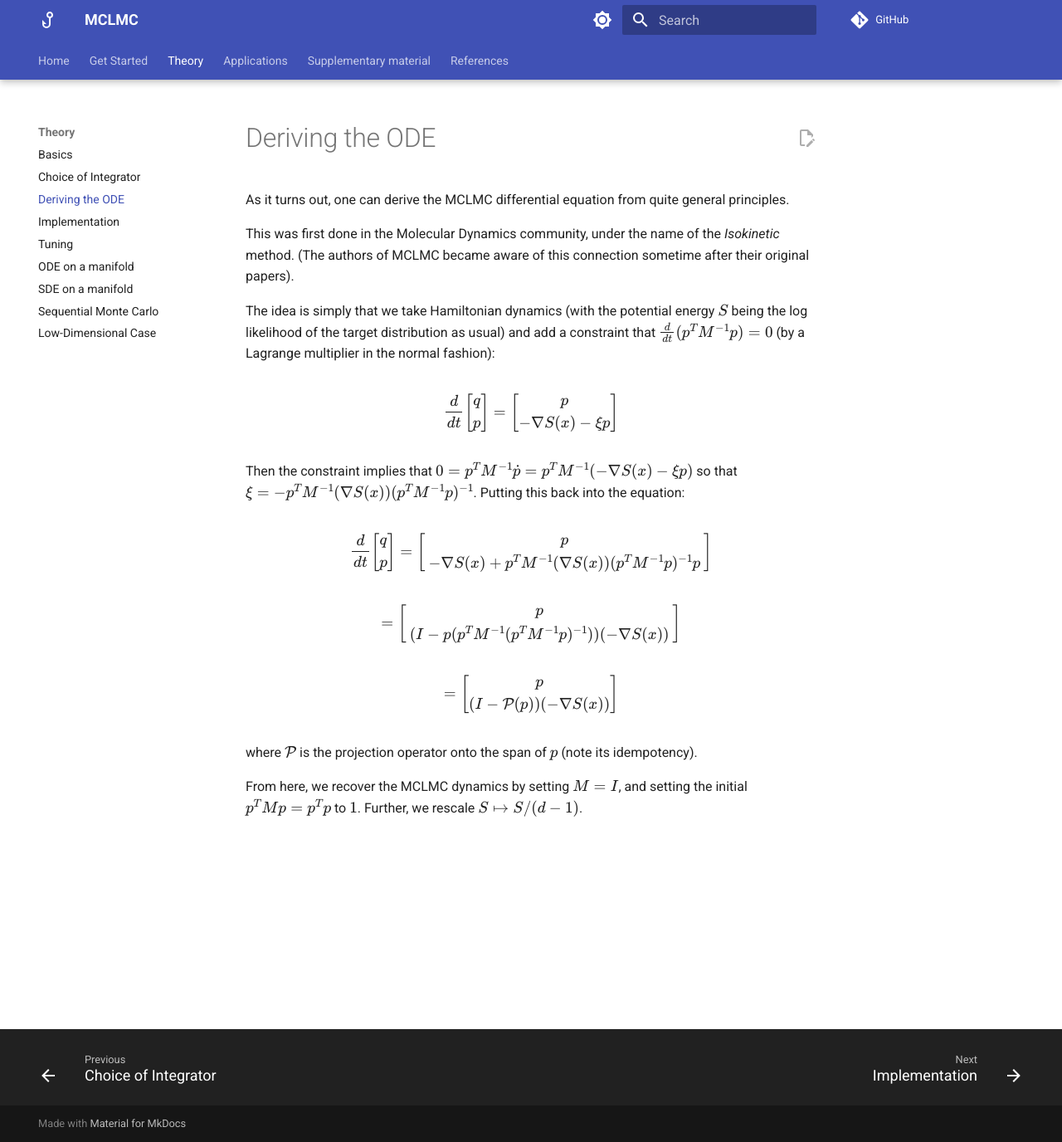
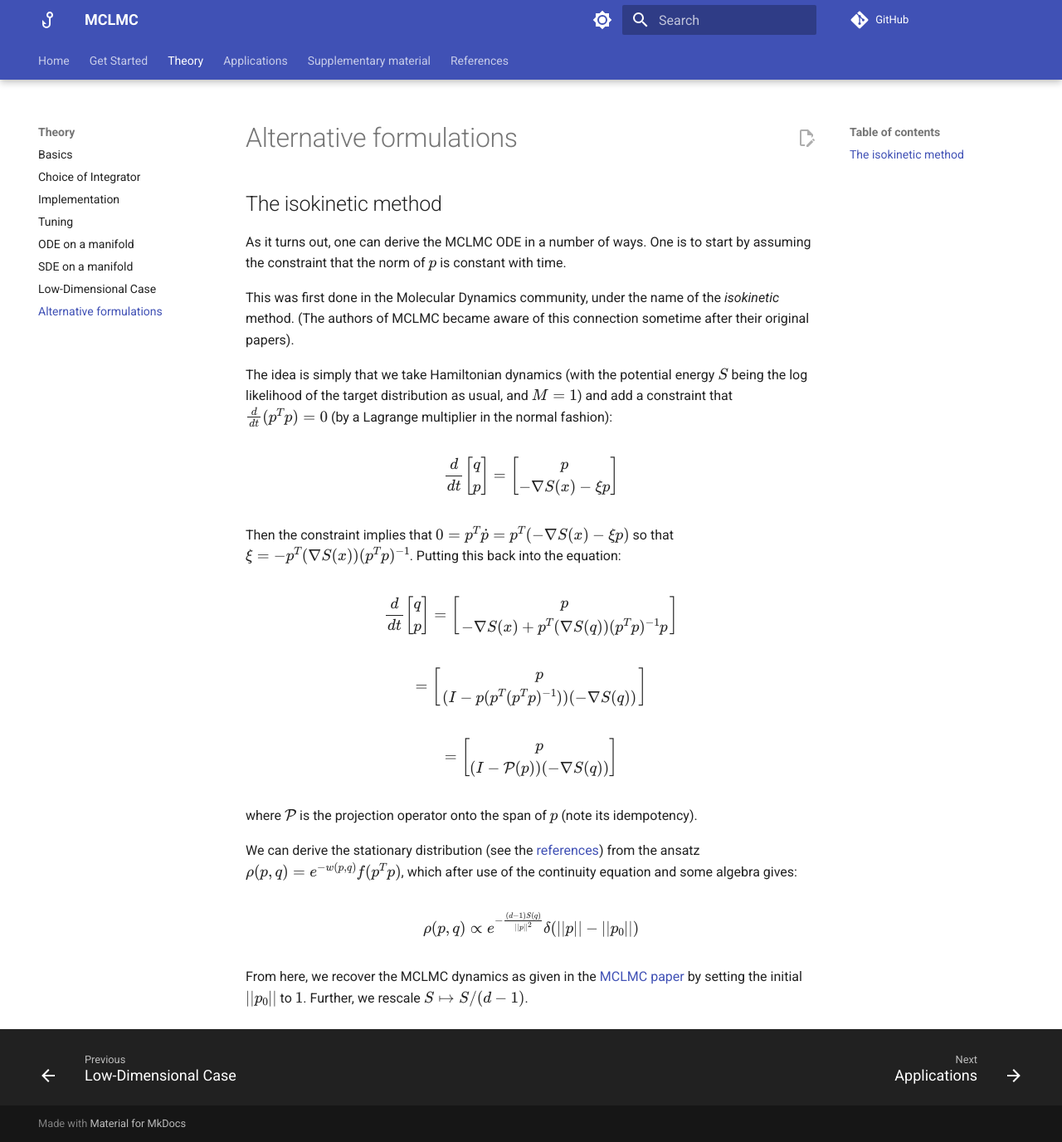
Before and after one commit to reubenharry/mclmc-docs, an MkDocs documentation site: the page built from docs/deriving.md, in a window 1280 px wide and 1376 px high. Shown: the whole window at 83% size. Built offline with MkDocs 1.6.1 and Material for MkDocs 9.7.7, drawn with Linux system fonts in a browser that asks for light colours; comment, search, counter and statistics services are not loaded.

Commit message:
isokinetic

```diff
--- a/docs/deriving.md
+++ b/docs/deriving.md
@@ -1,8 +1,10 @@
-As it turns out, one can derive the MCLMC differential equation from quite general principles.
+## The isokinetic method
 
-This was first done in the Molecular Dynamics community, under the name of the *Isokinetic* method. (The authors of MCLMC became aware of this connection sometime after their original papers).
+As it turns out, one can derive the MCLMC ODE in a number of ways. One is to start by assuming the constraint that the norm of $p$ is constant with time.
 
-The idea is simply that we take Hamiltonian dynamics (with the potential energy $S$ being the log likelihood of the target distribution as usual) and add a constraint that $\frac{d}{dt}(p^TM^{-1}p)=0$ (by a Lagrange multiplier in the normal fashion):
+This was first done in the Molecular Dynamics community, under the name of the *isokinetic* method. (The authors of MCLMC became aware of this connection sometime after their original papers).
+
+The idea is simply that we take Hamiltonian dynamics (with the potential energy $S$ being the log likelihood of the target distribution as usual, and $M=1$) and add a constraint that $\frac{d}{dt}(p^Tp)=0$ (by a Lagrange multiplier in the normal fashion):
 
 $$
 \frac{d}{dt}\begin{bmatrix}
@@ -15,7 +17,7 @@ p \\
 \end{bmatrix}
 $$
 
-Then the constraint implies that $0 = p^TM^{-1}\dot p=p^TM^{-1}(-\nabla S(x) - \xi p)$ so that $\xi = -p^TM^{-1}(\nabla S(x))(p^TM^{-1}p)^{-1}$. Putting this back into the equation:
+Then the constraint implies that $0 = p^T\dot p=p^T(-\nabla S(x) - \xi p)$ so that $\xi = -p^T(\nabla S(x))(p^Tp)^{-1}$. Putting this back into the equation:
 
 $$
 \frac{d}{dt}\begin{bmatrix}
@@ -24,22 +26,28 @@ p
 \end{bmatrix}
 = \begin{bmatrix}
 p \\
--\nabla S(x) +p^TM^{-1}(\nabla S(x))(p^TM^{-1}p)^{-1}p
+-\nabla S(x) +p^T(\nabla S(q))(p^Tp)^{-1}p
 \end{bmatrix}$$
 
 $$
 = \begin{bmatrix}
 p \\
-(I - p(p^TM^{-1}(p^TM^{-1}p)^{-1})) (-\nabla S(x))
+(I - p(p^T(p^Tp)^{-1})) (-\nabla S(q))
 \end{bmatrix}$$
 
 $$
 = \begin{bmatrix}
 p \\
-(I - \mathcal{P}(p)) (-\nabla S(x))
+(I - \mathcal{P}(p)) (-\nabla S(q))
 \end{bmatrix} \\
 $$
 
 where $\mathcal{P}$ is the projection operator onto the span of $p$ (note its idempotency).
 
-From here, we recover the MCLMC dynamics by setting $M=I$, and setting the initial $p^TMp=p^Tp$ to $1$. Further, we rescale $S \mapsto S/(d-1)$.
+We can derive the stationary distribution (see the [references](references/)) from the ansatz $\rho(p,q) = e^{-w(p,q)}f(p^Tp)$, which after use of the continuity equation and some algebra gives:
+
+$$
+\rho(p,q) \propto e^{-\frac{(d-1)S(q)}{||p||^2}}\delta(||p|| - ||p_0||)
+$$
+
+From here, we recover the MCLMC dynamics as given in the [MCLMC paper](https://arxiv.org/pdf/2303.18221.pdf) by setting the initial $||p_0||$ to $1$. Further, we rescale $S \mapsto S/(d-1)$.
--- a/mkdocs.yml
+++ b/mkdocs.yml
@@ -126,15 +126,15 @@ nav:
   - Theory:
     - Basics: tutorial.md
     - Choice of Integrator: choice_of_integrator.md
-    - Deriving the ODE: deriving.md
     - Implementation: implementation.md
     - Tuning: tuning.md
     - ODE on a manifold: diffgeo.md
     - SDE on a manifold: sde.md
     # - Ensemble algorithm: ensemble.md
-    - Sequential Monte Carlo: mclmcsmc.md
+    # - Sequential Monte Carlo: mclmcsmc.md
     # - Geometry: geometricintuition.md
     - Low-Dimensional Case: low_d.md
+    - Alternative formulations: deriving.md
   - Applications: applications.md
   - Supplementary material:
     - Index: supplementary.md
```
Also changed, not shown: docs/smc.md (+1 -1 lines).
